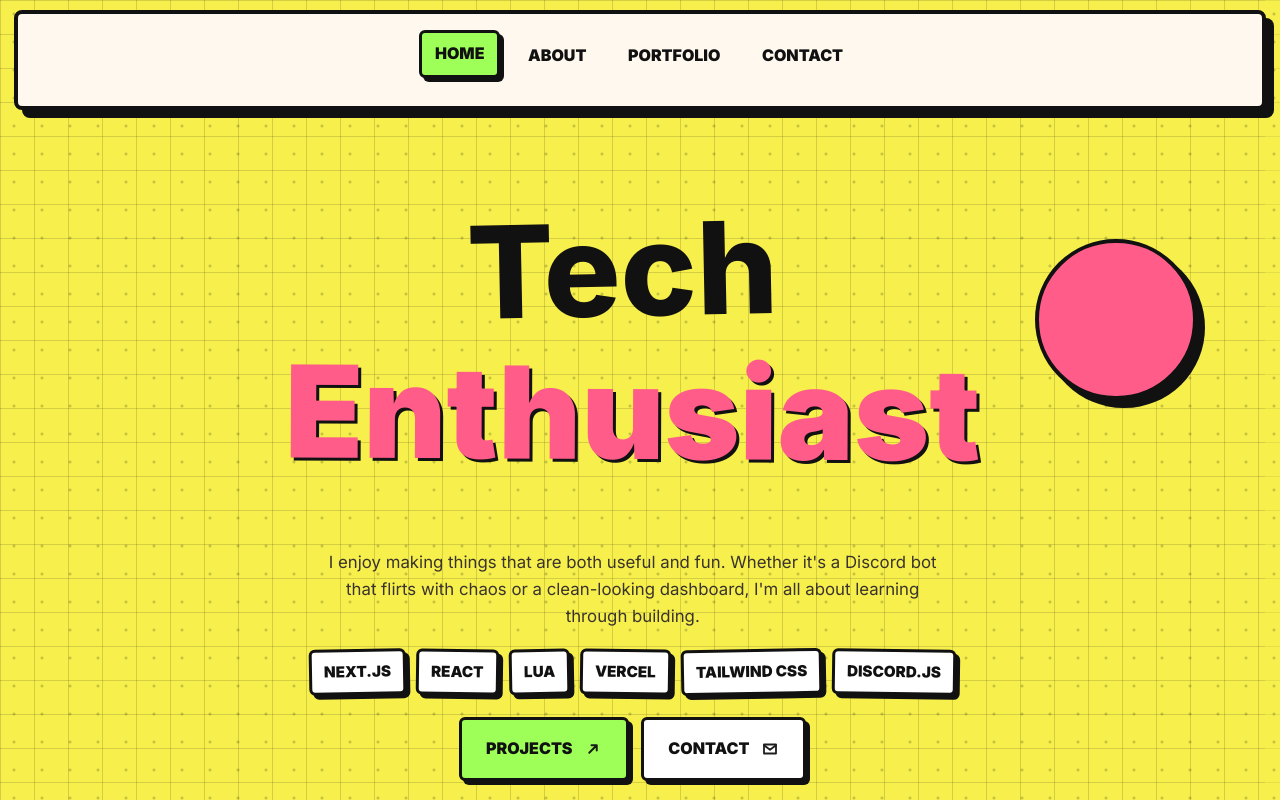
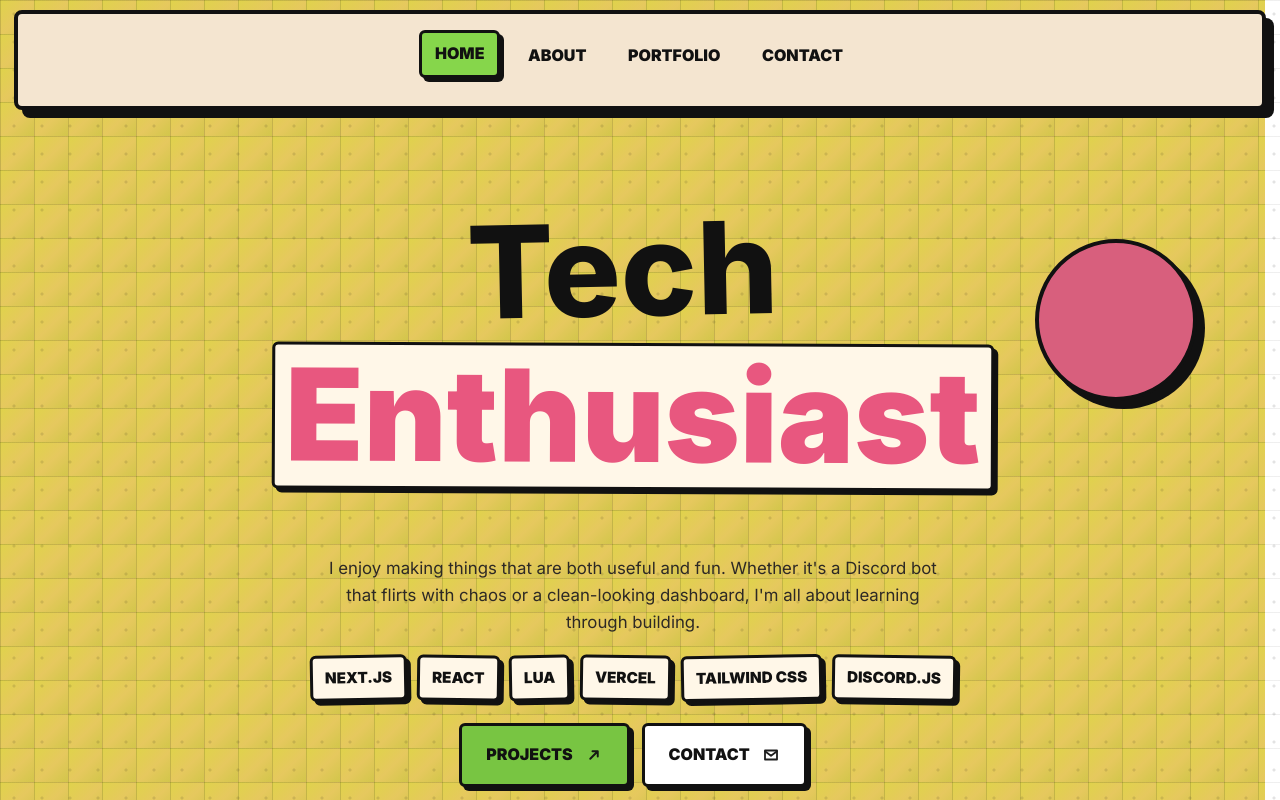
Before and after one commit to drx347/prto, a React (Vite) app in the folder projectku/: page / in a window 1280 px wide. Both pictures are taken after a click on the button "ENTER PORTFOLIO". Built offline with nearby package versions, Linux system fonts and the light colour scheme; a web font is replaced by a local one.

Commit message:
Refine neobrutalism contrast and profile shine

```diff
--- a/projectku/src/neobrutalism.css
+++ b/projectku/src/neobrutalism.css
@@ -1,13 +1,13 @@
 :root {
   color-scheme: light !important;
-  --bg: #f7f04c !important;
-  --bg2: #fff8ef !important;
+  --bg: #dfd34a !important;
+  --bg2: #f4e5d0 !important;
   --text: #111111 !important;
-  --muted: #3a332d !important;
+  --muted: #2d2925 !important;
   --border: #111111 !important;
   --border2: #111111 !important;
-  --panel: #fff8ef !important;
-  --panel2: #ffffff !important;
+  --panel: #f4e5d0 !important;
+  --panel2: #fff7e8 !important;
   --accent: #111111 !important;
   --accent2: #ff5c8a !important;
   --accent3: #111111 !important;
@@ -23,14 +23,18 @@
   --shadow2: 12px 12px 0 #111111 !important;
   --ring: 0 0 0 4px #5aa7ff !important;
   --neon-glow: none !important;
-  --neo-bg: #f7f04c;
-  --neo-paper: #fff8ef;
+  --neo-bg: #dfd34a;
+  --neo-paper: #f4e5d0;
+  --neo-paper-strong: #fff7e8;
   --neo-ink: #111111;
-  --neo-blue: #5aa7ff;
-  --neo-pink: #ff5c8a;
-  --neo-green: #9dff57;
-  --neo-cyan: #30d5c8;
-  --neo-orange: #ff8c42;
+  --neo-muted: #2d2925;
+  --neo-blue: #4f91d9;
+  --neo-pink: #e8577f;
+  --neo-green: #86d64b;
+  --neo-cyan: #28b8ad;
+  --neo-orange: #e68138;
+  --neo-lavender: #bca9ee;
+  --neo-mint: #a8e8d9;
 }
 
 html,
@@ -39,7 +43,7 @@ body {
   background:
     linear-gradient(90deg, rgba(17, 17, 17, 0.08) 1px, transparent 1px),
     linear-gradient(rgba(17, 17, 17, 0.08) 1px, transparent 1px),
-    var(--neo-bg) !important;
+    linear-gradient(135deg, var(--neo-bg) 0%, #e6c85e 54%, #d2c64a 100%) !important;
   background-size: 34px 34px !important;
 }
 
@@ -59,14 +63,14 @@ body::after,
   inset: 0 !important;
   opacity: 1 !important;
   background-image:
-    linear-gradient(90deg, rgba(17, 17, 17, 0.08) 1px, transparent 1px),
-    linear-gradient(rgba(17, 17, 17, 0.08) 1px, transparent 1px) !important;
+    linear-gradient(90deg, rgba(17, 17, 17, 0.065) 1px, transparent 1px),
+    linear-gradient(rgba(17, 17, 17, 0.065) 1px, transparent 1px) !important;
   background-size: 34px 34px !important;
   mask-image: none !important;
 }
 
 .siteOverlayLayer--dots {
-  opacity: 0.2 !important;
+  opacity: 0.12 !important;
   background-image:
     radial-gradient(circle, #111111 1px, transparent 2px) !important;
   background-size: 28px 28px !important;
@@ -117,15 +121,101 @@ h3,
 .nowPlayingToastDetail,
 .aboutHeaderMeta,
 .aboutTopTagline {
-  color: #3a332d !important;
+  color: var(--neo-muted) !important;
+}
+
+.card p,
+.techCard p,
+.galleryItem p,
+.certCard p,
+.faqItem p,
+.aboutQuoteText,
+.aboutHeaderLocation,
+.aboutBodyV3,
+.contactLeft p,
+.formV2 label,
+.faqA {
+  color: var(--neo-muted) !important;
+}
+
+.card h3,
+.techCard h3,
+.galleryItem h3,
+.certCard h3,
+.faqQ,
+.aboutQuoteMark,
+.aboutHeaderLocation b,
+.contactLeft b,
+.faqA b {
+  color: var(--neo-ink) !important;
 }
 
 .accentText,
 .welcomeAccent {
   color: var(--neo-pink) !important;
-  background: none !important;
+  background: var(--neo-paper-strong) !important;
   -webkit-text-fill-color: currentColor !important;
-  text-shadow: 3px 3px 0 var(--neo-ink) !important;
+  text-shadow: none !important;
+  padding: 0 0.08em;
+  border: 3px solid var(--neo-ink);
+  border-radius: 6px;
+  box-shadow: 4px 4px 0 var(--neo-ink);
+}
+
+.aboutHeaderName {
+  position: relative;
+  width: max-content;
+  max-width: 100%;
+  padding: 0.06em 0.14em 0.1em;
+  border: 4px solid var(--neo-ink);
+  border-radius: 8px;
+  background:
+    linear-gradient(105deg, transparent 0 36%, rgba(255, 255, 255, 0.92) 44%, transparent 54%),
+    linear-gradient(90deg, #111111 0%, #111111 42%, #4a2f10 58%, #111111 100%) !important;
+  background-size: 230% 100%, 100% 100% !important;
+  background-position: -140% 0, 0 0 !important;
+  -webkit-background-clip: text, text !important;
+  background-clip: text, text !important;
+  color: transparent !important;
+  -webkit-text-fill-color: transparent !important;
+  text-shadow: none !important;
+  box-shadow: 5px 5px 0 var(--neo-pink);
+  animation: neoNameShine 3.8s ease-in-out infinite;
+}
+
+.aboutHeaderMetaShine {
+  color: var(--neo-ink) !important;
+  text-shadow: none !important;
+}
+
+.aboutHeaderMetaChar {
+  color: var(--neo-ink) !important;
+  -webkit-text-fill-color: currentColor !important;
+  text-shadow: none !important;
+}
+
+.aboutHeaderMetaChar:nth-child(3n + 1) {
+  color: #5f3fb4 !important;
+}
+
+.aboutHeaderMetaChar:nth-child(3n + 2) {
+  color: #a84562 !important;
+}
+
+.aboutHeaderMetaChar:nth-child(3n) {
+  color: #176b64 !important;
+}
+
+@keyframes neoNameShine {
+  0%,
+  46% {
+    background-position: -150% 0, 0 0;
+  }
+
+  68%,
+  100% {
+    background-position: 160% 0, 0 0;
+  }
 }
 
 .navV2 {
@@ -178,7 +268,7 @@ h3,
   background:
     linear-gradient(90deg, rgba(17, 17, 17, 0.08) 1px, transparent 1px),
     linear-gradient(rgba(17, 17, 17, 0.08) 1px, transparent 1px),
-    var(--neo-blue) !important;
+    #d27462 !important;
   background-size: 34px 34px !important;
 }
 
@@ -207,11 +297,20 @@ h3,
 .footerV2Inner {
   border: 4px solid var(--neo-ink) !important;
   border-radius: 8px !important;
-  background: var(--neo-paper) !important;
+  background: var(--neo-paper-strong) !important;
   box-shadow: var(--shadow) !important;
   color: var(--neo-ink) !important;
   backdrop-filter: none !important;
   -webkit-backdrop-filter: none !important;
+}
+
+.aboutHeaderCard,
+.aboutBodyV3,
+.contactLeft,
+.formV2,
+.nowPlayingToast,
+.miniAudioPlayer {
+  background: var(--neo-paper-strong) !important;
 }
 
 .welcomeInner {
@@ -242,7 +341,7 @@ h3,
   height: clamp(92px, 12vw, 160px);
   border: 4px solid var(--neo-ink);
   border-radius: 999px;
-  background: var(--neo-pink);
+  background: #d85f7d;
   box-shadow: 8px 8px 0 var(--neo-ink);
 }
 
@@ -254,13 +353,13 @@ h3,
 .aboutInner::before {
   left: -2%;
   top: 16%;
-  background: var(--neo-cyan);
+  background: #29aca2;
 }
 
 .contactInner::before {
   right: 4%;
   bottom: 4%;
-  background: var(--neo-orange);
+  background: #d97934;
 }
 
 .heroDeco,
@@ -299,13 +398,23 @@ h3,
   text-transform: uppercase !important;
 }
 
+.badge,
+.chip,
+.tag,
+.aboutHeaderBadge,
+.eduRibbonChip,
+.labelV2,
+.kickerV2 {
+  background: #fff7e8 !important;
+}
+
 .btn2,
 .welcomeEnter,
 .aboutDiscordBtn,
 .pillLinkPrimary,
 .aboutBtnPrimary,
 .segBtn.isActive {
-  background: var(--neo-green) !important;
+  background: #78c542 !important;
 }
 
 .btn2Ghost,
@@ -366,7 +475,7 @@ h3,
 .badgeSpark {
   border: 3px solid var(--neo-ink) !important;
   border-radius: 8px !important;
-  background: var(--neo-blue) !important;
+  background: #77aee7 !important;
   box-shadow: 4px 4px 0 var(--neo-ink) !important;
 }
 
@@ -383,7 +492,7 @@ h3,
 .galleryItem:nth-child(3n + 2),
 .certCard:nth-child(3n + 2),
 .faqItem:nth-child(3n + 2) {
-  background: #c7b6ff !important;
+  background: var(--neo-lavender) !important;
 }
 
 .card:nth-child(3n),
@@ -391,7 +500,7 @@ h3,
 .galleryItem:nth-child(3n),
 .certCard:nth-child(3n),
 .faqItem:nth-child(3n) {
-  background: #b8fff0 !important;
+  background: var(--neo-mint) !important;
 }
 
 .cardThumbImg,
@@ -429,7 +538,7 @@ select:focus {
 
 .footerV2Inner {
   padding: 20px !important;
-  background: var(--neo-orange) !important;
+  background: #d97934 !important;
 }
 
 .notFoundNeo {
```
